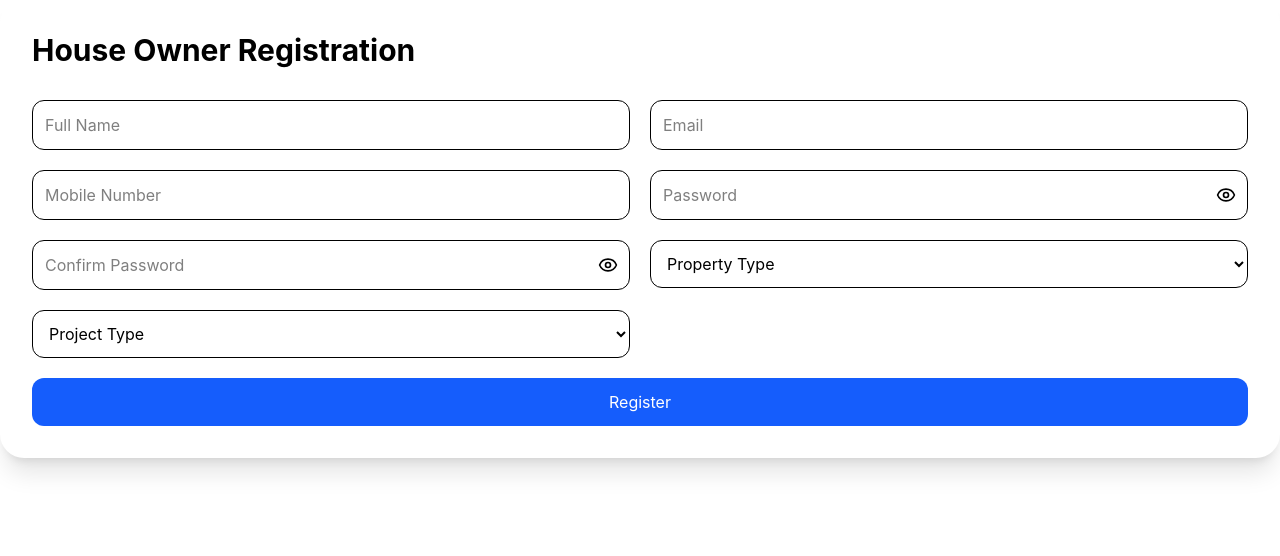
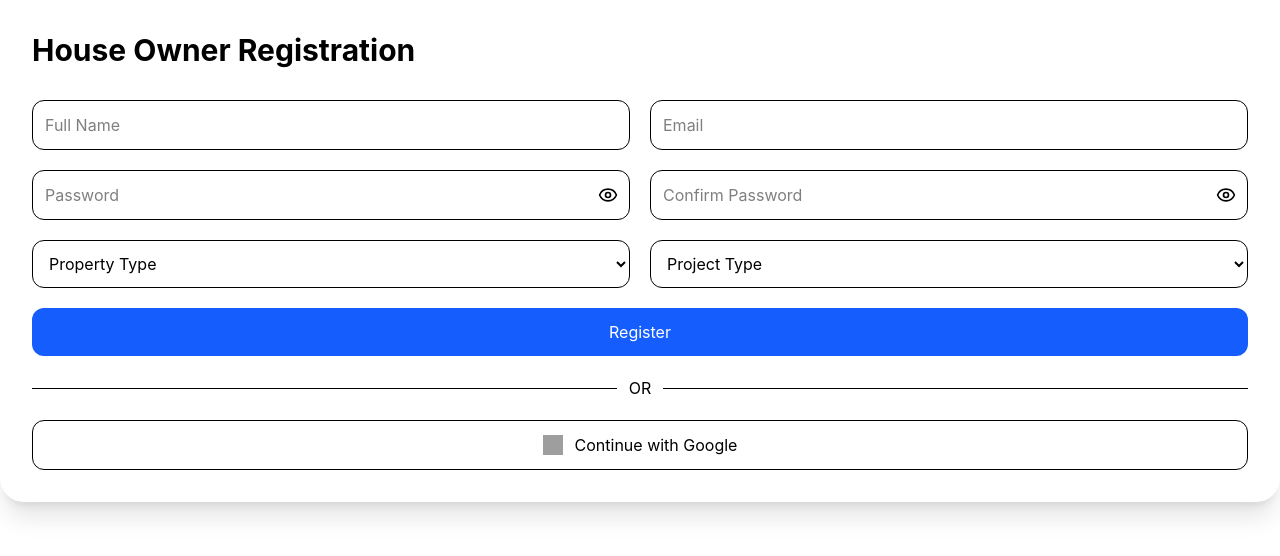
Before and after one commit to Avinash19102001/GharBanao, a React (Vite) app in the folder frontend/: page /houseownerregister in a window 1280 px wide. Shown: the top 556 px of the page. Built offline with nearby package versions, Linux system fonts and the light colour scheme; no server answers; grey boxes are pictures that could not be loaded.

Commit message:
add:houseowner-register api integration

```diff
--- a/frontend/src/components/auth/HouseOwnerRegister.jsx
+++ b/frontend/src/components/auth/HouseOwnerRegister.jsx
@@ -1,13 +1,258 @@
+// import { useForm } from "react-hook-form";
+// import { zodResolver } from "@hookform/resolvers/zod";
+// import { houseOwnerSchema } from "./schemas/houseOwnerSchema";
+// import { Eye, EyeOff } from "lucide-react";
+// import { useState } from "react";
+// import { useNavigate } from "react-router-dom";
+
+// const HouseOwnerRegister = () => {
+//   const [showPassword, setShowPassword] = useState(false);
+//   const [showConfirmPassword, setShowConfirmPassword] = useState(false);
+
+//   const navigate = useNavigate();
+//   const {
+//     register,
+//     handleSubmit,
+//     watch,
+//     formState: { errors },
+//   } = useForm({
+//     resolver: zodResolver(houseOwnerSchema),
+//   });
+
+//   const password = watch("password");
+//   const confirmPassword = watch("confirmPassword");
+
+//   const getPasswordStrength = (password) => {
+//     if (!password) return "";
+
+//     let score = 0;
+
+//     if (password.length >= 8) score++;
+//     if (/[A-Z]/.test(password)) score++;
+//     if (/[a-z]/.test(password)) score++;
+//     if (/\d/.test(password)) score++;
+//     if (/[@$!%*?&]/.test(password)) score++;
+
+//     if (score <= 2) return "Weak";
+//     if (score <= 4) return "Medium";
+//     return "Strong";
+//   };
+
+//   const onSubmit = (data) => {
+//     console.log(data);
+//     navigate("/verify-email");
+//     // navigate("/house-profile-completion");
+//   };
+
+//   const handlePasswordToggle = () => {
+//     setShowPassword(true);
+
+//     setTimeout(() => {
+//       setShowPassword(false);
+//     }, 5000); // 5 seconds
+//   };
+
+//   const handleConfirmPasswordToggle = () => {
+//     setShowConfirmPassword(true);
+
+//     setTimeout(() => {
+//       setShowConfirmPassword(false);
+//     }, 5000); // 5 seconds
+//   };
+//   return (
+//     <div className="bg-white rounded-3xl shadow-xl p-8">
+//       <h2 className="text-3xl font-bold mb-8">House Owner Registration</h2>
+
+//       <form
+//         onSubmit={handleSubmit(onSubmit)}
+//         className="grid md:grid-cols-2 gap-5"
+//       >
+//         {/* Full Name */}
+//         <div>
+//           <input
+//             {...register("fullName")}
+//             placeholder="Full Name"
+//             onInput={(e) => {
+//               e.target.value = e.target.value.replace(/\s{2,}/g, " ");
+//             }}
+//             className="w-full border p-3 rounded-xl"
+//           />
+//           <p className="text-red-500 text-sm">{errors.fullName?.message}</p>
+//         </div>
+
+//         {/* Email */}
+//         <div>
+//           <input
+//             {...register("email")}
+//             placeholder="Email"
+//             onInput={(e) => {
+//               e.target.value = e.target.value.replace(/\s{2,}/g, " ");
+//             }}
+//             className="w-full border p-3 rounded-xl"
+//           />
+//           <p className="text-red-500 text-sm">{errors.email?.message}</p>
+//         </div>
+
+//         {/* Mobile Number */}
+//         {/* <div>
+//           <input
+//             {...register("mobileNumber")}
+//             placeholder="Mobile Number"
+//             maxLength={10}
+//             onInput={(e) => {
+//               e.target.value = e.target.value.replace(/\s{2,}/g, " ");
+//             }}
+//             className="w-full border p-3 rounded-xl"
+//           />
+//           <p className="text-red-500 text-sm">{errors.mobileNumber?.message}</p>
+//         </div> */}
+
+//         {/* Password */}
+//         <div>
+//           <div className="relative">
+//             <input
+//               type={showPassword ? "text" : "password"}
+//               {...register("password")}
+//               placeholder="Password"
+//               className="w-full border p-3 rounded-xl pr-12"
+//             />
+
+//             <button
+//               type="button"
+//               onClick={handlePasswordToggle}
+//               className="absolute right-3 top-1/2 -translate-y-1/2"
+//             >
+//               {showPassword ? <EyeOff size={20} /> : <Eye size={20} />}
+//             </button>
+//           </div>
+
+//           <p className="text-red-500 text-sm">{errors.password?.message}</p>
+
+//           {password && (
+//             <p
+//               className={`text-sm mt-1 font-medium ${
+//                 getPasswordStrength(password) === "Strong"
+//                   ? "text-green-600"
+//                   : getPasswordStrength(password) === "Medium"
+//                     ? "text-yellow-600"
+//                     : "text-red-600"
+//               }`}
+//             >
+//               Password Strength: {getPasswordStrength(password)}
+//             </p>
+//           )}
+//         </div>
+
+//         {/* Confirm Password */}
+//         <div>
+//           <div className="relative">
+//             <input
+//               type={showConfirmPassword ? "text" : "password"}
+//               {...register("confirmPassword")}
+//               placeholder="Confirm Password"
+//               className="w-full border p-3 rounded-xl pr-12"
+//             />
+
+//             <button
+//               type="button"
+//               onClick={handleConfirmPasswordToggle}
+//               className="absolute right-3 top-1/2 -translate-y-1/2"
+//             >
+//               {showConfirmPassword ? <EyeOff size={20} /> : <Eye size={20} />}
+//             </button>
+//           </div>
+
+//           <p className="text-red-500 text-sm">
+//             {errors.confirmPassword?.message}
+//           </p>
+
+//           {confirmPassword && password !== confirmPassword && (
+//             <p className="text-red-500 text-sm">Passwords do not match</p>
+//           )}
+//         </div>
+
+//         {/* Property Type */}
+//         <div>
+//           <select
+//             {...register("propertyType")}
+//             className="w-full border p-3 rounded-xl"
+//           >
+//             <option value="">Property Type</option>
+//             <option>Independent House</option>
+//             <option>Villa</option>
+//             <option>Apartment</option>
+//           </select>
+
+//           <p className="text-red-500 text-sm">{errors.propertyType?.message}</p>
+//         </div>
+
+//         {/* Project Type */}
+//         <div>
+//           <select
+//             {...register("projectType")}
+//             className="w-full border p-3 rounded-xl"
+//           >
+//             <option value="">Project Type</option>
+//             <option>New Construction</option>
+//             <option>Renovation</option>
+//             <option>Interior Design</option>
+//           </select>
+
+//           <p className="text-red-500 text-sm">{errors.projectType?.message}</p>
+//         </div>
+
+//         {/* Register Button */}
+//         <button
+//           type="submit"
+//           className="
+//             col-span-full
+//             bg-blue-600
+//             text-white
+//             py-3
+//             rounded-xl
+//             hover:bg-blue-700
+//           "
+//         >
+//           Register
+//         </button>
+
+//         <div className="md:col-span-2 flex items-center gap-3">
+//           <hr className="flex-1" />
+//           <span>OR</span>
+//           <hr className="flex-1" />
+//         </div>
+//         {/* Continue with Google */}
+//         <button
+//           type="button"
+//           className="md:col-span-2 w-full border py-3 rounded-xl flex items-center justify-center gap-3"
+//         >
+//           <img
+//             src="https://cdn.jsdelivr.net/gh/devicons/devicon/icons/google/google-original.svg"
+//             alt="Google"
+//             className="w-5 h-5"
+//           />
+//           Continue with Google
+//         </button>
+//       </form>
+//     </div>
+//   );
+// };
+
+// export default HouseOwnerRegister;
+
 import { useForm } from "react-hook-form";
 import { zodResolver } from "@hookform/resolvers/zod";
 import { houseOwnerSchema } from "./schemas/houseOwnerSchema";
 import { Eye, EyeOff } from "lucide-react";
 import { useState } from "react";
 import { useNavigate } from "react-router-dom";
+import { registerHouseOwner } from "../../services/authServices";
+import { useEffect } from "react";
 
 const HouseOwnerRegister = () => {
   const [showPassword, setShowPassword] = useState(false);
   const [showConfirmPassword, setShowConfirmPassword] = useState(false);
+  const [loading, setLoading] = useState(false);
 
   const navigate = useNavigate();
   const {
@@ -21,6 +266,9 @@ const HouseOwnerRegister = () => {
 
   const password = watch("password");
   const confirmPassword = watch("confirmPassword");
+  useEffect(() => {
+    console.log("FORM ERRORS", errors);
+  }, [errors]);
 
   const getPasswordStrength = (password) => {
     if (!password) return "";
@@ -38,14 +286,37 @@ const HouseOwnerRegister = () => {
     return "Strong";
   };
 
-  const onSubmit = (data) => {
+  const onSubmit = async (data) => {
+    console.log("SUBMIT WORKING");
     console.log(data);
-      navigate("/verify-email");
-      // navigate("/house-profile-completion");
+    try {
+      setLoading(true);
 
-    // alert(`Demo OTP : ${generatedOtp}`);
+      const payload = {
+        fullName: data.fullName,
+        email: data.email,
+        password: data.password,
+        confirmPassword: data.confirmPassword,
+        propertyType: data.propertyType,
+        projectType: data.projectType,
       };
 
+      const response = await registerHouseOwner(payload);
+
+      console.log("Registration Success:", response.data);
+
+      navigate("/verify-email");
+    } catch (error) {
+      console.error("Registration Failed:", error);
+
+      alert(
+        error?.response?.data?.message ||
+          "Registration failed. Please try again.",
+      );
+    } finally {
+      setLoading(false);
+    }
+  };
   const handlePasswordToggle = () => {
     setShowPassword(true);
 
@@ -66,7 +337,9 @@ const HouseOwnerRegister = () => {
       <h2 className="text-3xl font-bold mb-8">House Owner Registration</h2>
 
       <form
-        onSubmit={handleSubmit(onSubmit)}
+        onSubmit={handleSubmit(onSubmit, (errors) => {
+          console.log("FORM ERRORS", errors);
+        })}
         className="grid md:grid-cols-2 gap-5"
       >
         {/* Full Name */}
@@ -96,7 +369,7 @@ const HouseOwnerRegister = () => {
         </div>
 
         {/* Mobile Number */}
-        <div>
+        {/* <div>
           <input
             {...register("mobileNumber")}
             placeholder="Mobile Number"
@@ -107,7 +380,7 @@ const HouseOwnerRegister = () => {
             className="w-full border p-3 rounded-xl"
           />
           <p className="text-red-500 text-sm">{errors.mobileNumber?.message}</p>
-        </div>
+        </div> */}
 
         {/* Password */}
         <div>
@@ -206,6 +479,7 @@ const HouseOwnerRegister = () => {
         {/* Register Button */}
         <button
           type="submit"
+          disabled={loading}
           className="
     col-span-full
     bg-blue-600
@@ -213,13 +487,30 @@ const HouseOwnerRegister = () => {
     py-3
     rounded-xl
     hover:bg-blue-700
+    disabled:opacity-50
+    disabled:cursor-not-allowed
   "
         >
-          Register
+          {loading ? "Registering..." : "Register"}
         </button>
 
-        {/* OTP Section */}
-
+        <div className="md:col-span-2 flex items-center gap-3">
+          <hr className="flex-1" />
+          <span>OR</span>
+          <hr className="flex-1" />
+        </div>
+        {/* Continue with Google */}
+        <button
+          type="button"
+          className="md:col-span-2 w-full border py-3 rounded-xl flex items-center justify-center gap-3"
+        >
+          <img
+            src="https://cdn.jsdelivr.net/gh/devicons/devicon/icons/google/google-original.svg"
+            alt="Google"
+            className="w-5 h-5"
+          />
+          Continue with Google
+        </button>
       </form>
     </div>
   );
--- a/frontend/src/components/auth/schemas/ProfileSchema.js
+++ b/frontend/src/components/auth/schemas/ProfileSchema.js
@@ -13,12 +13,12 @@ const profileSchema = z.object({
     .min(1, "Last Name is required")
     .regex(/^[A-Za-z ]+$/, "Only letters are allowed"),
 
-  mobileNumber: z
-    .string()
-    .regex(
-      /^[6-9]\d{9}$/,
-      "Mobile Number must be 10 digits"
-    ),
+  // mobileNumber: z
+  //   .string()
+  //   .regex(
+  //     /^[6-9]\d{9}$/,
+  //     "Mobile Number must be 10 digits"
+  //   ),
 
   email: z
     .string()
--- a/frontend/src/components/auth/schemas/houseOwnerSchema.js
+++ b/frontend/src/components/auth/schemas/houseOwnerSchema.js
@@ -54,12 +54,12 @@ const houseOwnerSchema = z
         /^[^\s@]+@[^\s@]+\.(com|org|edu|net|in|co\.in|edu\.in)$/,
         "Enter a valid email address",
       ),
-    mobileNumber: z
-      .string()
-      .regex(
-        /^[6-9]\d{9}$/,
-        "Mobile number must start with 6-9 and contain exactly 10 digits",
-      ),
+    // mobileNumber: z
+    //   .string()
+    //   .regex(
+    //     /^[6-9]\d{9}$/,
+    //     "Mobile number must start with 6-9 and contain exactly 10 digits",
+    //   ),
 
     password: z
       .string()
--- a/frontend/src/services/authServices.js
+++ b/frontend/src/services/authServices.js
@@ -0,0 +1,4 @@
+import axiosInstance from "./api/axiosInstance";
+
+export const registerHouseOwner = (data) =>
+  axiosInstance.post("/api/houseOwners/register", data);
```
Lines whose indentation alone changed are shown as unchanged.
